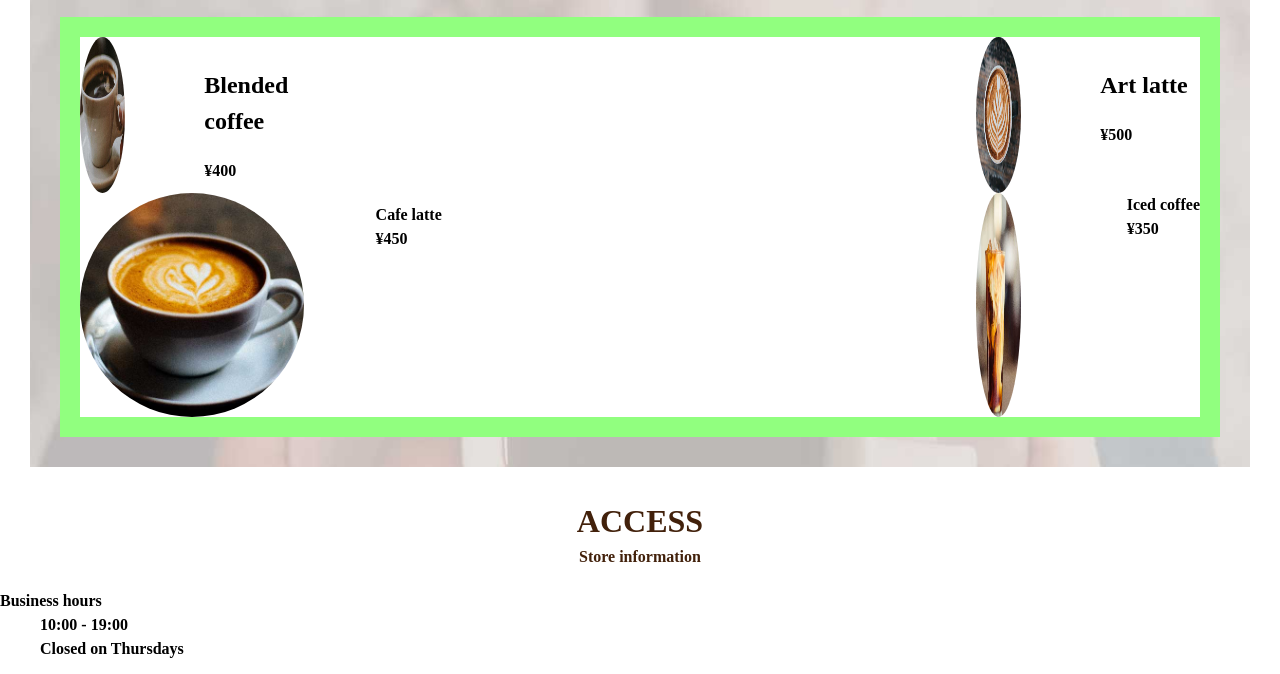
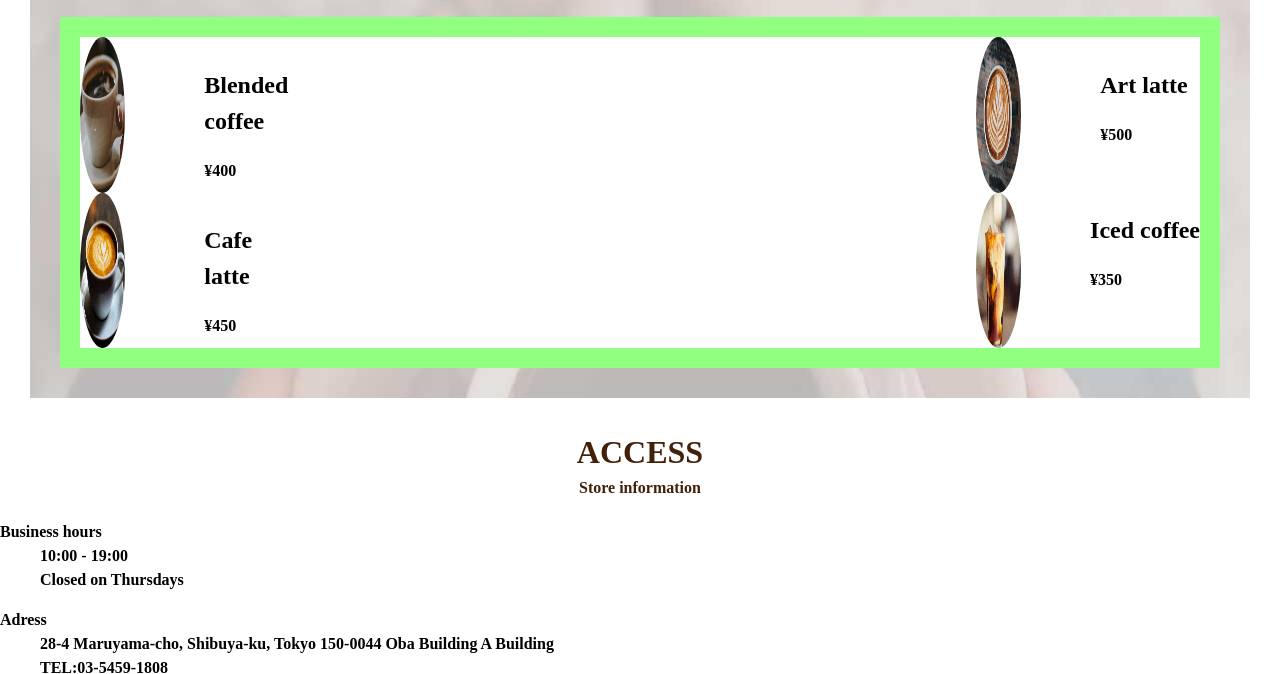
Before and after one commit to Mayragamez11/-Tarea-2, a plain HTML site: page index.html in a window 1280 px wide. Shown: the part 1536-2210 px from the top of the page. Drawn offline with Linux system fonts and the light colour scheme.

Commit message:
modificacion archivo de html y css

```diff
--- a/css/main.css
+++ b/css/main.css
@@ -136,6 +136,7 @@ div,li {
   width: 100%;
 }
 
+
 .card{
   display: flex;
   background-color: rgb(255, 255, 255);
--- a/index.html
+++ b/index.html
@@ -40,7 +40,8 @@
         <p class="text_contact">
           DIC Coffee uses coffee beans<strong>``DIC Beans'' from Rwanda. <br>
             We purchase directly from coffee farmers that we contract with. <br>
-            This is a cup with a well-balanced acidity and richness, and a fruity sweetness. Be sure to have a cup of your choice.
+            This is a cup with a well-balanced acidity and richness, and a fruity sweetness. Be sure to have a cup of
+            your choice.
             Please enjoy. <br>
             <small>*DIC Cafe is operated by Daibic Co., Ltd. under contract with the farm. </small>
         </p>
@@ -62,7 +63,7 @@
               <p class="p2">¥1,200</p>
             </div>
           </li>
-            <li class= card>
+          <li class=card>
             <img src="images/sample_pancake2.jpg" class="img">
             <div>
               <h2>Strawberry pancake</h2>
@@ -93,18 +94,15 @@
               </div>
             </li>
           </div>
-        <div class="menu_container"
-            <li class="menu3">
+          <div class="menu_container"> <li class="menu3">
             <img src="images/sample_cafe3.jpg" class="caffee_menu_image">
-              <div class="p3"
-              <h2> Cafe latte </h2>
+            <div class="p3"><h2> Cafe latte </h2>
               <p>¥450</p>
             </div>
             </li>
             <li class="menu3">
               <img src="images/sample_cafe4.jpg" class="caffee_menu_image">
-              <div
-              <h2>Iced coffee</h2>
+              <div><h2>Iced coffee</h2>
                 <p>¥350</p>
               </div>
             </li>
```
Lines whose indentation alone changed are shown as unchanged.
